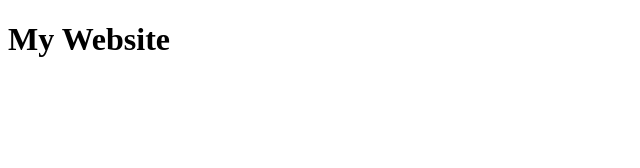
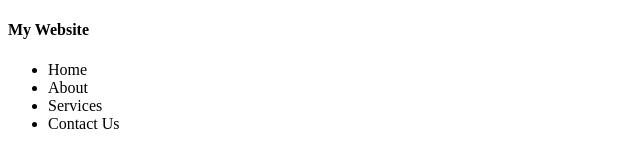
Before and after one commit to ashish672/practice, a plain HTML site: page public/index.html in a window 1280 px wide. Shown: the whole page, without its empty margins (0-640 px from the left). Drawn offline with Linux system fonts and the light colour scheme.

Commit message:
Added navbar with links home, about, services, contact

```diff
--- a/public/index.html
+++ b/public/index.html
@@ -8,7 +8,15 @@
     <link rel="stylesheet" href="./styles.css">
 </head>
 <body>
-    <h1>My Website</h1>
+    <nav>
+        <h4 class="logo">My Website</h4>
+        <ul class="list">
+            <li>Home</li>
+            <li>About</li>
+            <li>Services</li>
+            <li>Contact Us</li>
+        </ul>
+    </nav>
     <script src="../src/script.js"></script>
 </body>
 </html>
```
